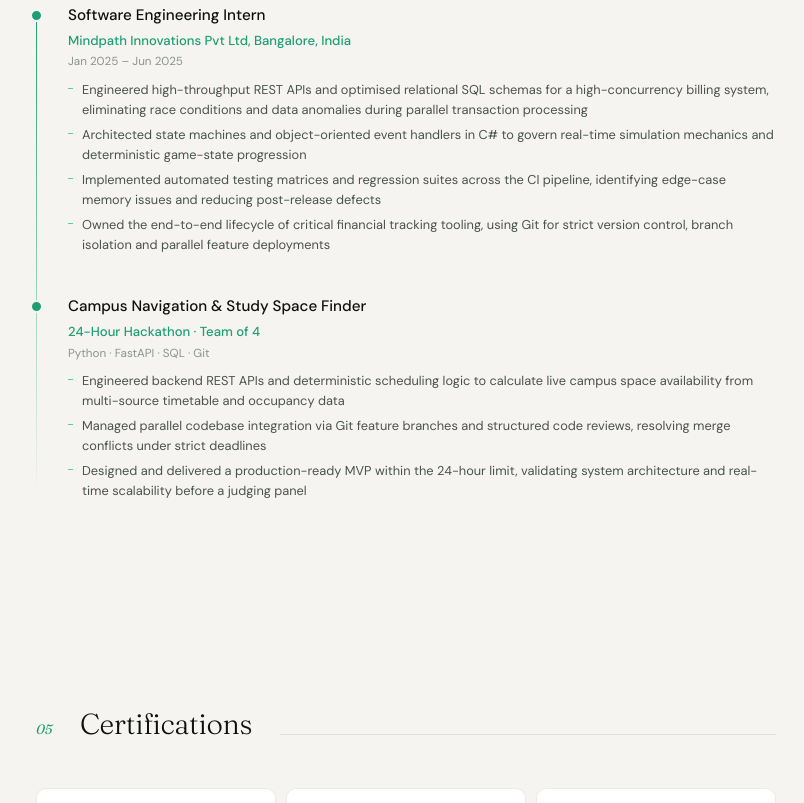
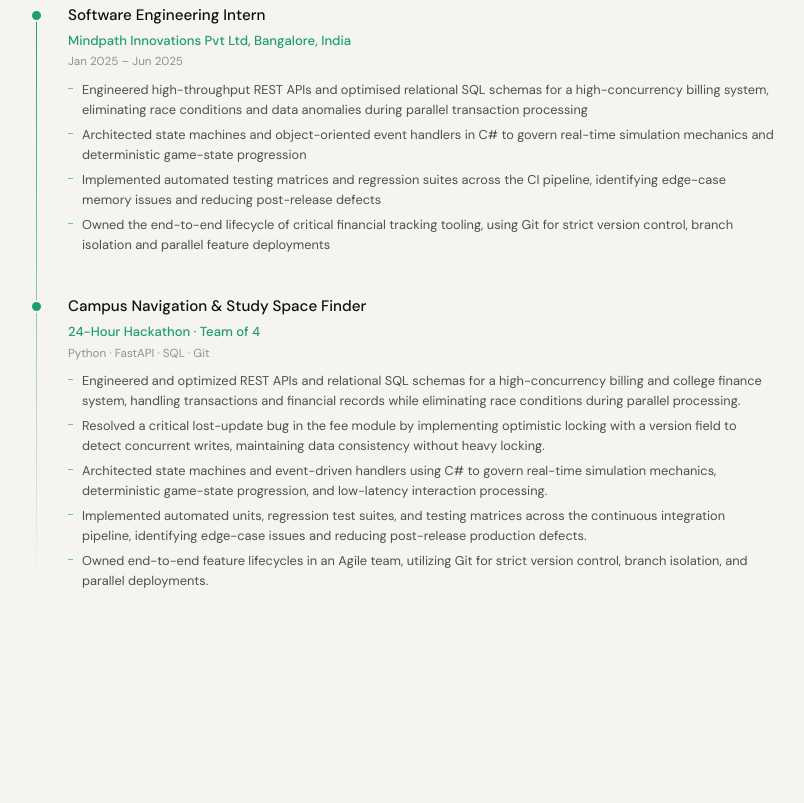
Before and after one commit to Pallavii-bharadwaj/pallavii-bharadwaj.github.io, a plain HTML site: page index.html in a window 1280 px wide. Shown: the part 3611-4414 px from the top of the page, without its empty margins (234-1038 px from the left). Drawn offline with Linux system fonts and the light colour scheme.

Commit message:
Revise project experience in index.html
Updated project experience details with new achievements related to REST APIs, SQL schemas, bug resolution, and testing.

```diff
--- a/index.html
+++ b/index.html
@@ -347,9 +347,15 @@ footer a:hover{text-decoration:underline}
         <div class="tl-org">24-Hour Hackathon · Team of 4</div>
         <div class="tl-date">Python · FastAPI · SQL · Git</div>
         <ul class="tl-bullets">
-          <li>Engineered backend REST APIs and deterministic scheduling logic to calculate live campus space availability from multi-source timetable and occupancy data</li>
-          <li>Managed parallel codebase integration via Git feature branches and structured code reviews, resolving merge conflicts under strict deadlines</li>
-          <li>Designed and delivered a production-ready MVP within the 24-hour limit, validating system architecture and real-time scalability before a judging panel</li>
+          <li>Engineered and optimized REST APIs and relational SQL schemas for a high-concurrency billing and college finance system, handling transactions
+and financial records while eliminating race conditions during parallel processing.</li>
+          <li>Resolved a critical lost-update bug in the fee module by implementing optimistic locking with a version field to detect concurrent writes, maintaining
+data consistency without heavy locking.</li>
+          <li>Architected state machines and event-driven handlers using C# to govern real-time simulation mechanics, deterministic game-state progression, and
+low-latency interaction processing.</li>
+          <li>Implemented automated units, regression test suites, and testing matrices across the continuous integration pipeline, identifying edge-case issues and
+reducing post-release production defects.</li>
+          <li>Owned end-to-end feature lifecycles in an Agile team, utilizing Git for strict version control, branch isolation, and parallel deployments.</li>
         </ul>
       </div>
     </div>
```
